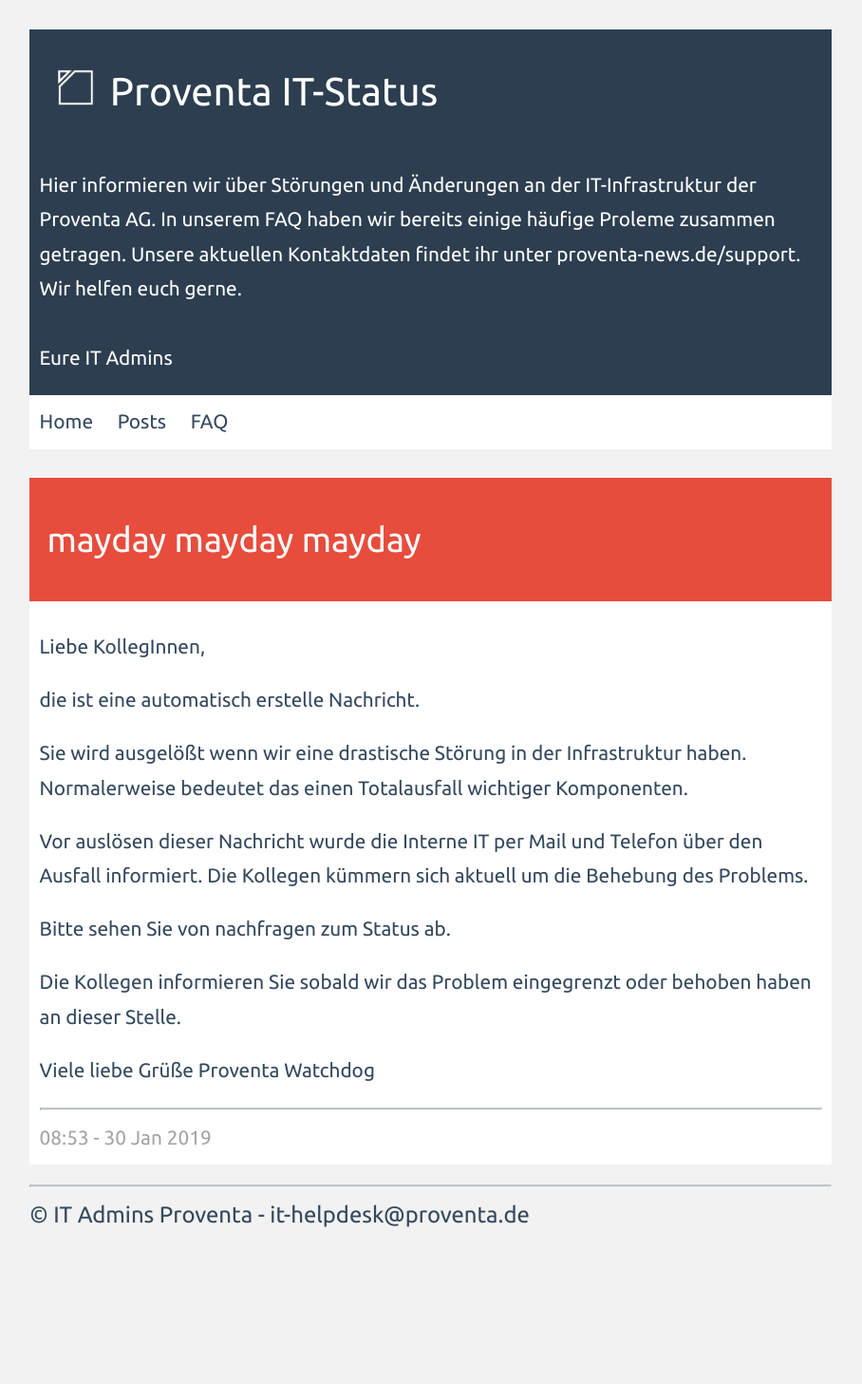
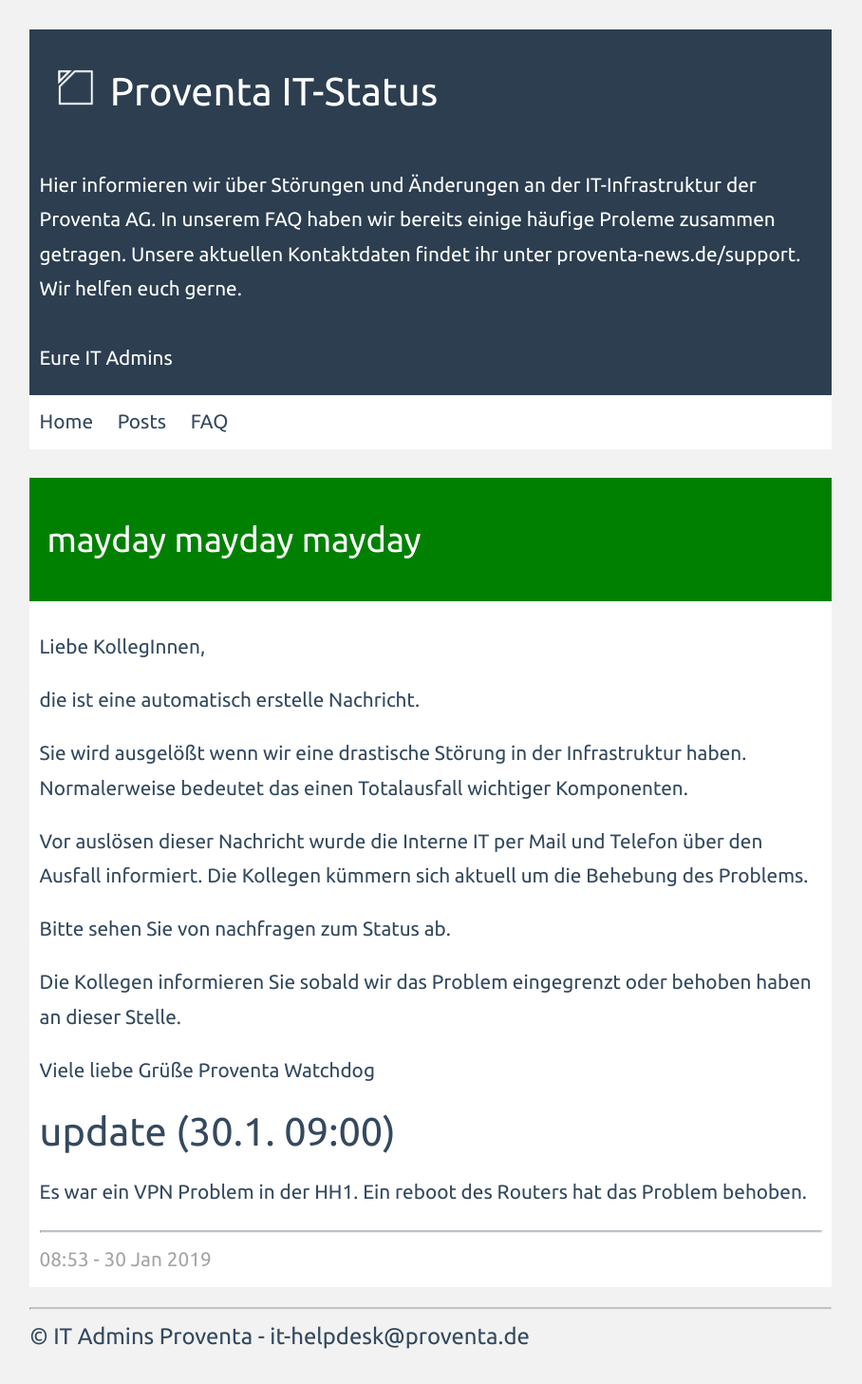
Before and after one commit to proventa/status, a Jekyll site: the page built from _posts/2019-01-30-mayday-mayday-mayday.markdown, in a window 1280 px wide. Shown: the whole page at 95% size, without its empty margins (0-908 px from the left). Built offline with Jekyll 4.4.1, drawn with Linux system fonts in a browser that asks for light colours; before the commit the page ends 1328 px from its top, so only the background shows below that.

Commit message:
update for mayday

```diff
--- a/_posts/2019-01-30-mayday-mayday-mayday.markdown
+++ b/_posts/2019-01-30-mayday-mayday-mayday.markdown
@@ -21,3 +21,8 @@
 
 Viele liebe Grüße
 Proventa Watchdog
+
+update (30.1. 09:00)
+====================
+
+Es war ein VPN Problem in der HH1. Ein reboot des Routers hat das Problem behoben.
```
Also changed, not shown: other parts of _posts/2019-01-30-mayday-mayday-mayday.markdown (+1 -1 lines).
